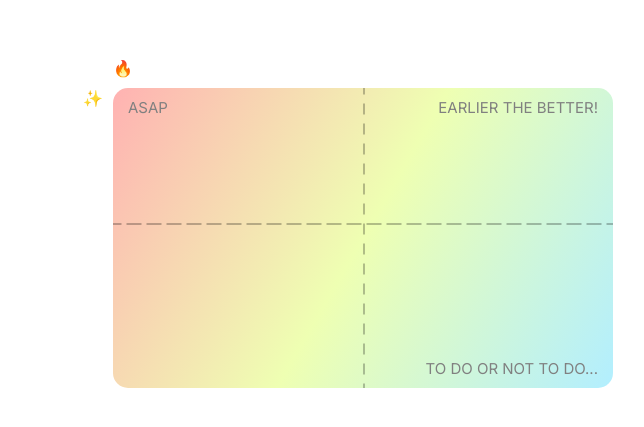
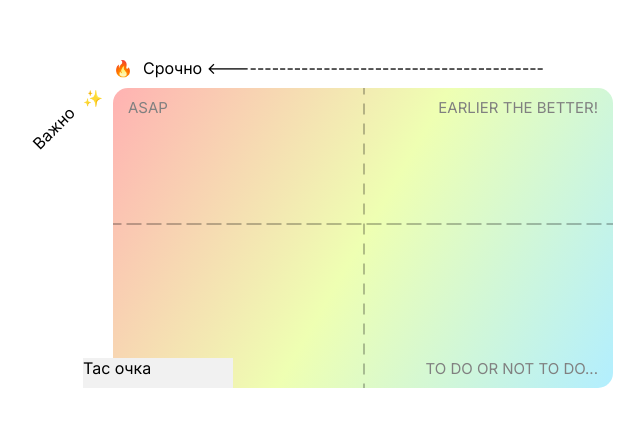
Before and after one commit to Perfectrum/psycho, a React (Create React App) app in the folder frontend/: page /test in a window 1280 px wide. Shown: the part 177-604 px from the top of the page, without its empty margins (292-936 px from the left). Built offline with nearby package versions, Linux system fonts and the light colour scheme.

Commit message:
Matrix prototype

```diff
--- a/frontend/src/pages/Test.js
+++ b/frontend/src/pages/Test.js
@@ -4,7 +4,7 @@ import { Matrix } from "./compontents/Matrix";
 export function Test() {
     return (
         <div style={{width:'100vw', height:'100vh', display:'flex', justifyContent:'center', alignItems: 'center'}}>
-            <Matrix />
+            <Matrix/>
         </div>
     );
 }
--- /dev/null
+++ b/frontend/src/pages/compontents/DragMove.js
@@ -0,0 +1,71 @@
+import React, { useEffect, useState } from 'react';
+import PropTypes from 'prop-types';
+
+export function DragMove(props) {
+  const {
+    onPointerDown,
+    onPointerUp,
+    onPointerMove,
+    onDragMove,
+    children,
+    style,
+    className,
+  } = props;
+
+  const [isDragging, setIsDragging] = useState(false);
+
+  const handlePointerDown = (e) => {
+    setIsDragging(true);
+
+    onPointerDown(e);
+  };
+
+  const handlePointerUp = (e) => {
+    setIsDragging(false);
+
+    onPointerUp(e);
+  };
+
+  const handlePointerMove = (e) => {
+    if (isDragging) onDragMove(e);
+
+    onPointerMove(e);
+  };
+
+  useEffect(() => {
+    window.addEventListener('pointerup', handlePointerUp);
+
+    return () => {
+      window.removeEventListener('pointerup', handlePointerUp);
+    }
+  }, []);
+
+  return (
+    <div
+      onPointerDown={handlePointerDown}
+      onPointerMove={handlePointerMove}
+      style={style}
+      className={className}
+    >
+      {children}
+    </div>
+  );
+}
+
+const { func, element, shape, bool, string } = PropTypes;
+
+DragMove.propTypes = {
+  onDragMove: func.isRequired,
+  onPointerDown: func,
+  onPointerUp: func,
+  onPointerMove: func,
+  children: element,
+  style: shape({}),
+  className: string,
+}
+
+DragMove.defaultProps = {
+  onPointerDown: () => {},
+  onPointerUp: () => {},
+  onPointerMove: () => {},
+};
--- a/frontend/src/pages/compontents/Matrix.js
+++ b/frontend/src/pages/compontents/Matrix.js
@@ -1,6 +1,15 @@
-// import { createRef } from 'react';
-// import { useNavigate } from 'react-router-dom'
 import './matrix.css';
+import { MovableTask } from './MovableTask'
+
+
+export function Test() {
+    return (
+        <div style={{width:'100vw', height:'100vh', display:'flex', justifyContent:'center', alignItems: 'center'}}>
+            <Matrix/>
+        </div>
+    );
+}
+
 
 function matrixDecorItem(text, id) {
     return (
@@ -13,6 +22,8 @@ export function Matrix() {
     return (
         <div className="matrix">
             <div className="emoji" id="fire">🔥</div>
+            <div className="importanceHeader">Срочно {'<-------------------------------------------'} </div>
+            <div className="urgencyHeader">Важно</div>
             <div className="emoji" id="sparkles">✨</div>
             <div className="matrixBackground">
                 <div className="separator horizontalSeparator"></div>
@@ -21,6 +32,7 @@ export function Matrix() {
                 { matrixDecorItem("EARLIER THE BETTER!", "earlierBetter") }
                 { matrixDecorItem("TO DO OR NOT TO DO...", "doOrNo") }
             </div>
+            { MovableTask("Тас очка") }
         </div>
     );
 }
--- /dev/null
+++ b/frontend/src/pages/compontents/MovableTask.js
@@ -0,0 +1,32 @@
+import './movableTask.css'
+import React, { useState } from "react";
+import { DragMove } from "./DragMove";
+
+
+export function MovableTask(title) {
+    const [translate, setTranslate] = useState({
+        x: 0,
+        y: 0
+      });
+
+      const handleDragMove = (e) => {
+        setTranslate({
+          x: translate.x + e.movementX,
+          y: translate.y + e.movementY
+        });
+      };
+
+      return (
+        <div>
+            <DragMove onDragMove={handleDragMove}>
+              <div className="movableTask"
+                style={{
+                  transform: `translateX(${translate.x}px) translateY(${translate.y}px)`
+                }}
+              >
+                {title}
+              </div>
+            </DragMove>
+        </div>
+      );
+}
--- a/frontend/src/pages/compontents/matrix.css
+++ b/frontend/src/pages/compontents/matrix.css
@@ -73,3 +73,15 @@
     top: 0;
     left: 50%;
 }
+
+.importanceHeader {
+    position: absolute;
+    left: 60px;
+}
+
+.urgencyHeader {
+    position: absolute;
+    top: 60px;
+    left: -55px;
+    rotate: -45deg;
+}
--- /dev/null
+++ b/frontend/src/pages/compontents/movableTask.css
@@ -0,0 +1,7 @@
+.movableTask {
+    cursor: pointer;
+    user-select: none;
+    width: 150px;
+    height: 30px;
+    background-color: #f1f1f1;
+}
```
Also changed, not shown: frontend/src/pages/compontents/moveBorder.css (added, +19 -0 lines).
